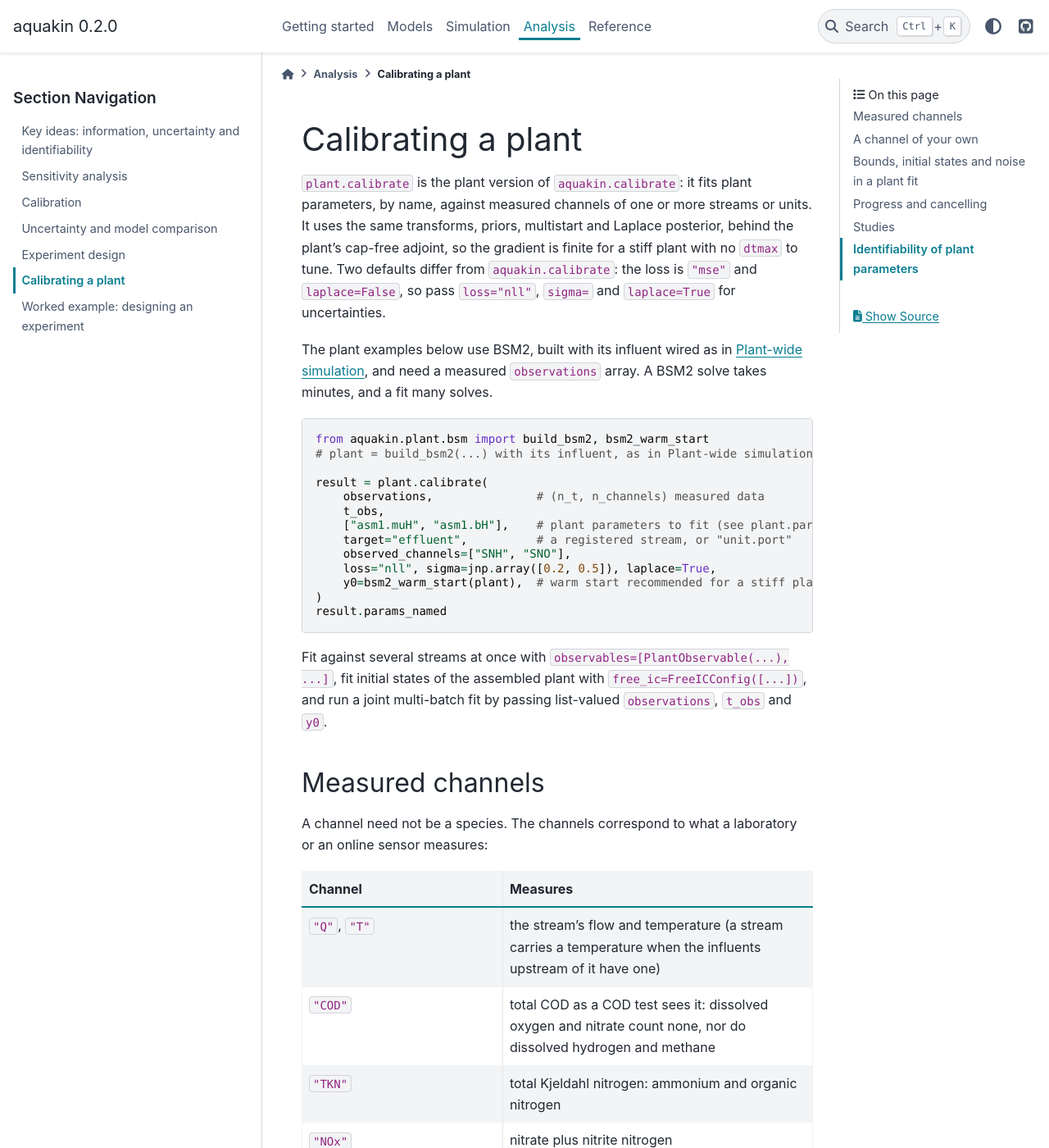
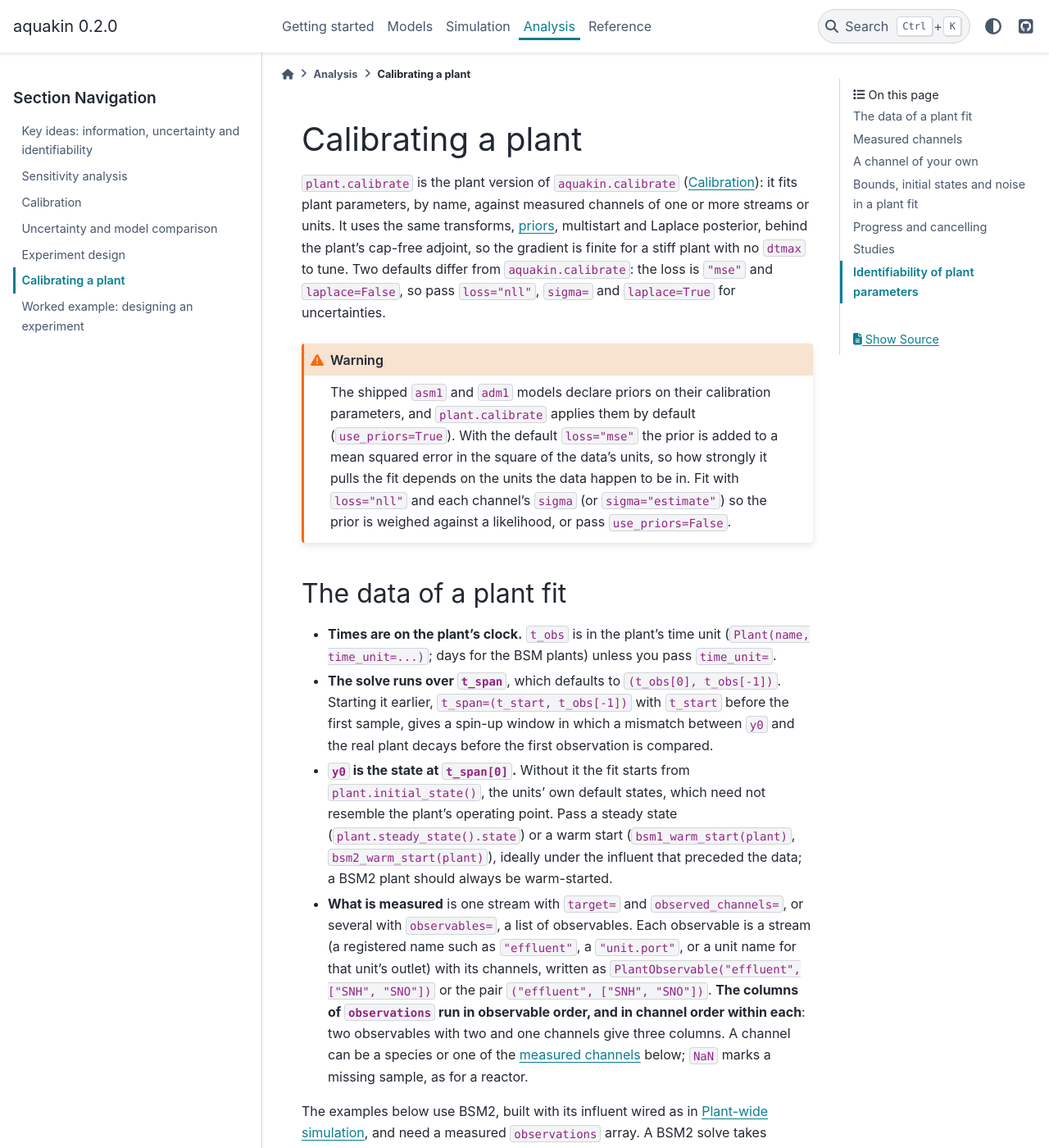
Before and after one commit to DeGrootResearchGroup/aquakin, a Sphinx documentation site: the page built from docs/plant_calibration.md, in a window 1280 px wide and 1400 px high. Shown: the whole window at 82% size. Built offline with Sphinx 7.4.7 and the PyData theme 0.15.4, drawn with Linux system fonts in a browser that asks for light colours; some of the changed text lies outside the part shown.

Commit message:
Calibrating a plant: data conventions, the prior warning, SensorSet order
State that t_obs is on the plant clock, that t_span defaults to the
observation window and can start earlier as a spin-up, what y0 defaults
to, the observable forms and the column order of observations. Warn that
the asm1 / adm1 priors are applied by default and are weighed against an
MSE in the data's units with the default loss. SensorSet is now
introduced where it is first used.

Co-Authored-By: Claude Opus 5.5 <noreply@anthropic.com>

````diff
--- a/docs/plant_calibration.md
+++ b/docs/plant_calibration.md
@@ -1,16 +1,54 @@
 # Calibrating a plant
 
-`plant.calibrate` is the plant version of `aquakin.calibrate`: it fits plant
-parameters, by name, against measured channels of one or more streams or
-units. It uses the same transforms, priors, multistart and Laplace posterior,
+`plant.calibrate` is the plant version of `aquakin.calibrate`
+([Calibration](calibration.md)): it fits plant parameters, by name, against
+measured channels of one or more streams or units. It uses the same
+transforms, [priors](calibration.md#priors), multistart and Laplace posterior,
 behind the plant's cap-free adjoint, so the gradient is finite for a stiff
 plant with no `dtmax` to tune. Two defaults differ from `aquakin.calibrate`:
 the loss is `"mse"` and `laplace=False`, so pass `loss="nll"`, `sigma=` and
 `laplace=True` for uncertainties.
 
-The plant examples below use BSM2, built with its influent wired as in
+```{warning}
+The shipped `asm1` and `adm1` models declare priors on their calibration
+parameters, and `plant.calibrate` applies them by default (`use_priors=True`).
+With the default `loss="mse"` the prior is added to a mean squared error in the
+square of the data's units, so how strongly it pulls the fit depends on the
+units the data happen to be in. Fit with `loss="nll"` and each channel's
+`sigma` (or `sigma="estimate"`) so the prior is weighed against a likelihood,
+or pass `use_priors=False`.
+```
+
+## The data of a plant fit
+
+- **Times are on the plant's clock.** `t_obs` is in the plant's time unit
+  (`Plant(name, time_unit=...)`; days for the BSM plants) unless you pass
+  `time_unit=`.
+- **The solve runs over `t_span`**, which defaults to `(t_obs[0], t_obs[-1])`.
+  Starting it earlier, `t_span=(t_start, t_obs[-1])` with `t_start` before the
+  first sample, gives a spin-up window in which a mismatch between `y0` and the
+  real plant decays before the first observation is compared.
+- **`y0` is the state at `t_span[0]`.** Without it the fit starts from
+  `plant.initial_state()`, the units' own default states, which need not
+  resemble the plant's operating point. Pass a steady state
+  (`plant.steady_state().state`) or a warm start (`bsm1_warm_start(plant)`,
+  `bsm2_warm_start(plant)`), ideally under the influent that preceded the
+  data; a BSM2 plant should always be warm-started.
+- **What is measured** is one stream with `target=` and `observed_channels=`,
+  or several with `observables=`, a list of observables. Each observable is a
+  stream (a registered name such as `"effluent"`, a `"unit.port"`, or a unit
+  name for that unit's outlet) with its channels, written as
+  `PlantObservable("effluent", ["SNH", "SNO"])` or the pair
+  `("effluent", ["SNH", "SNO"])`. **The columns of `observations` run in
+  observable order, and in channel order within each**: two observables with
+  two and one channels give three columns. A channel can be a species or one
+  of the [measured channels](#measured-channels) below; `NaN` marks a missing
+  sample, as for a reactor.
+
+The examples below use BSM2, built with its influent wired as in
 [Plant-wide simulation](plants.md#the-benchmark-plants), and need a measured
-`observations` array. A BSM2 solve takes minutes, and a fit many solves.
+`observations` array. A BSM2 solve takes minutes, and a fit many solves, so
+they are not run on this page.
 
 % skip: next "a BSM2 plant calibration that needs measured data; its API is checked by the plant calibration tests"
 
@@ -33,7 +71,10 @@ result.params_named
 Fit against several streams at once with
 `observables=[PlantObservable(...), ...]`, fit initial states of the assembled
 plant with `free_ic=FreeICConfig([...])`, and run a joint multi-batch fit by
-passing list-valued `observations`, `t_obs` and `y0`.
+passing list-valued `observations`, `t_obs` and `y0`. How well the fitted
+values are determined, and how to report them, works as for a reactor
+([Uncertainty and model comparison](fit_uncertainty.md)); the plant tools for
+it are below.
 
 ## Measured channels
 
@@ -113,8 +154,8 @@ bounds, initial pools and noise applies to a plant fit too:
 - The fitted initial states are named `"unit.species"` (also the keys of a
   per-pool `FreeICConfig(bounds={...})`), and `fixed_total=True` fits their
   split of the total in `y0`.
-- With `loss="nll"`, `sigma="estimate"` estimates the noise level of each
-  observed channel.
+- With `loss="nll"`, `sigma` gives one noise level per observed column, in
+  column order, and `sigma="estimate"` estimates the noise level of each.
 - `observation_units={"SNH": "mg/L"}` declares channels measured in other
   units, converted to each stream's model units as for a reactor fit.
 
@@ -139,7 +180,9 @@ channel's `sigma` or `estimate_sigma: true`. See
 
 `aquakin.plant.plant_fisher_information` and
 `aquakin.plant.plant_profile_likelihood` are the plant versions of
-`fisher_information` and `profile_likelihood`. They name the measured channels
+`fisher_information` ([Experiment design](experiment_design.md)) and
+`profile_likelihood` ([Profile likelihood](fit_uncertainty.md#profile-likelihood));
+the ideas behind them are in [Key ideas](analysis_concepts.md). They name the measured channels
 the way `plant.calibrate` does, and work in its coordinates, so their results
 feed `aquakin.identifiability` and `aquakin.design_criterion` directly.
 
@@ -174,11 +217,15 @@ observations, so it suits long horizons. `mode="reverse"` differentiates
 `plant.solve` with the cap-free adjoint, one pass per observation, which suits
 a few observations of many parameters. At a `plant.calibrate` result with
 `loss="nll"`, no priors and `LaplaceConfig(method="gauss_newton")`, the
-reverse-mode matrix equals the fit's `hessian_unconstrained`.
+reverse-mode matrix equals the fit's `hessian_unconstrained` (both are the
+[Fisher information](analysis_concepts.md#fitting-likelihood-posterior-and-the-laplace-approximation)).
 
 To choose what to measure, `aquakin.plant.plant_rank_sensor_sets` scores
-candidate `SensorSet`s (observables plus their noise) by a design criterion of
-the information each adds to the sensors already in place (`base=`). One
+candidate sensor sets by a design criterion of the information each adds to
+the sensors already in place (`base=`). A `SensorSet` is a list of
+observables, in either form, with the noise of their channels: `sigma` is one
+value for every channel or one per channel in column order, absolute unless
+`relative_sigma=True`. One
 sensitivity solve is shared by every candidate, so each extra candidate costs
 only linear algebra. It returns the same `CandidateScore` list as
 `rank_experiments`, best first, and takes `criterion=`, `subset=` and
````
Also changed, not shown: other parts of docs/plant_calibration.md (+2 -2 lines).
